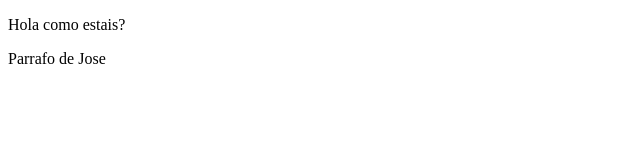
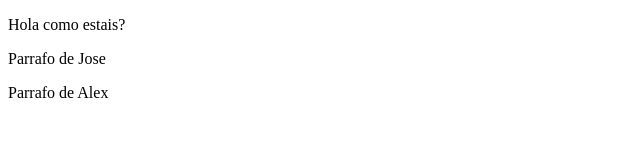
Before and after one commit to Hindbg/Prueba-c, a plain HTML site: page index.html in a window 1280 px wide. Shown: the whole page, without its empty margins (0-640 px from the left). Drawn offline with Linux system fonts and the light colour scheme.

Commit message:
commit Alex

```diff
--- a/index.html
+++ b/index.html
@@ -10,6 +10,7 @@
 <body>
     <p>Hola como estais?</p>
     <p>Parrafo de Jose</p>
+    <p>Parrafo de Alex</p>
 </body>
 
 </html>
```
